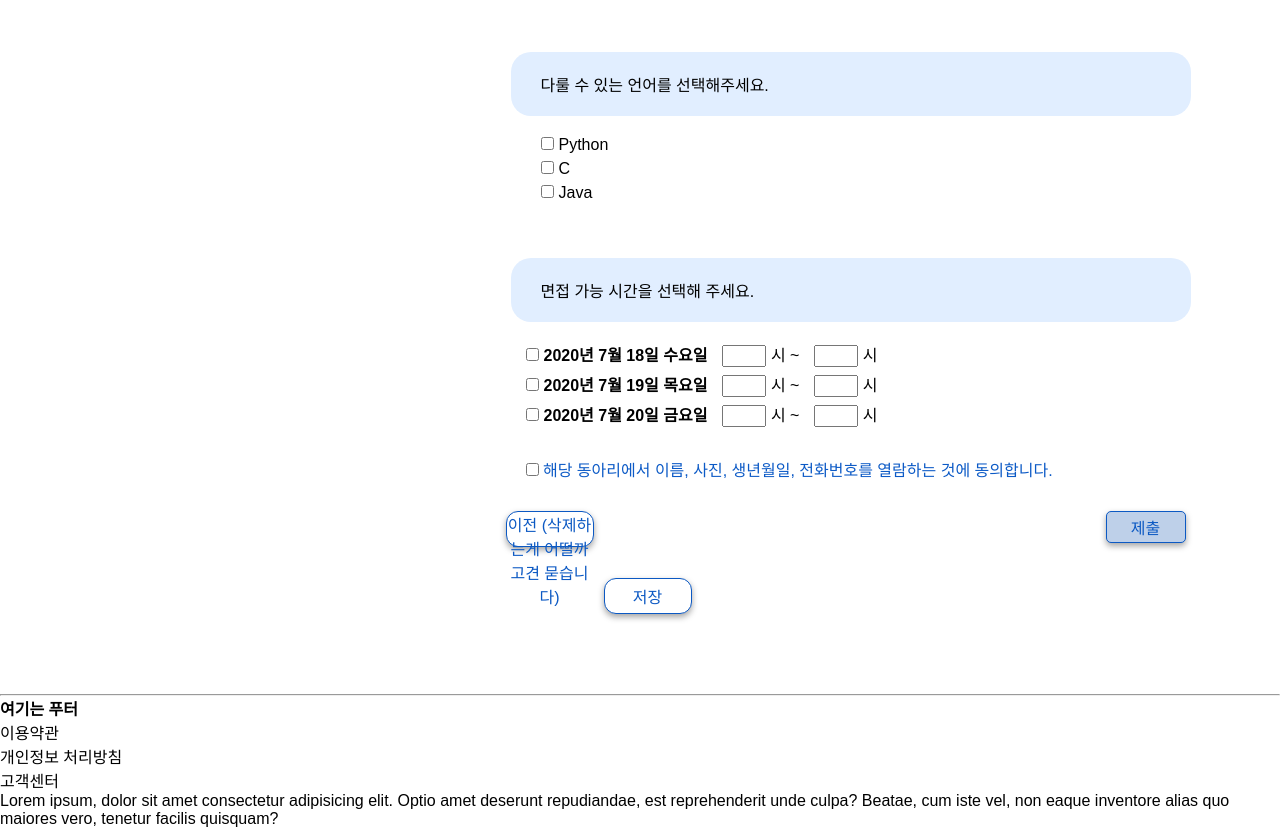
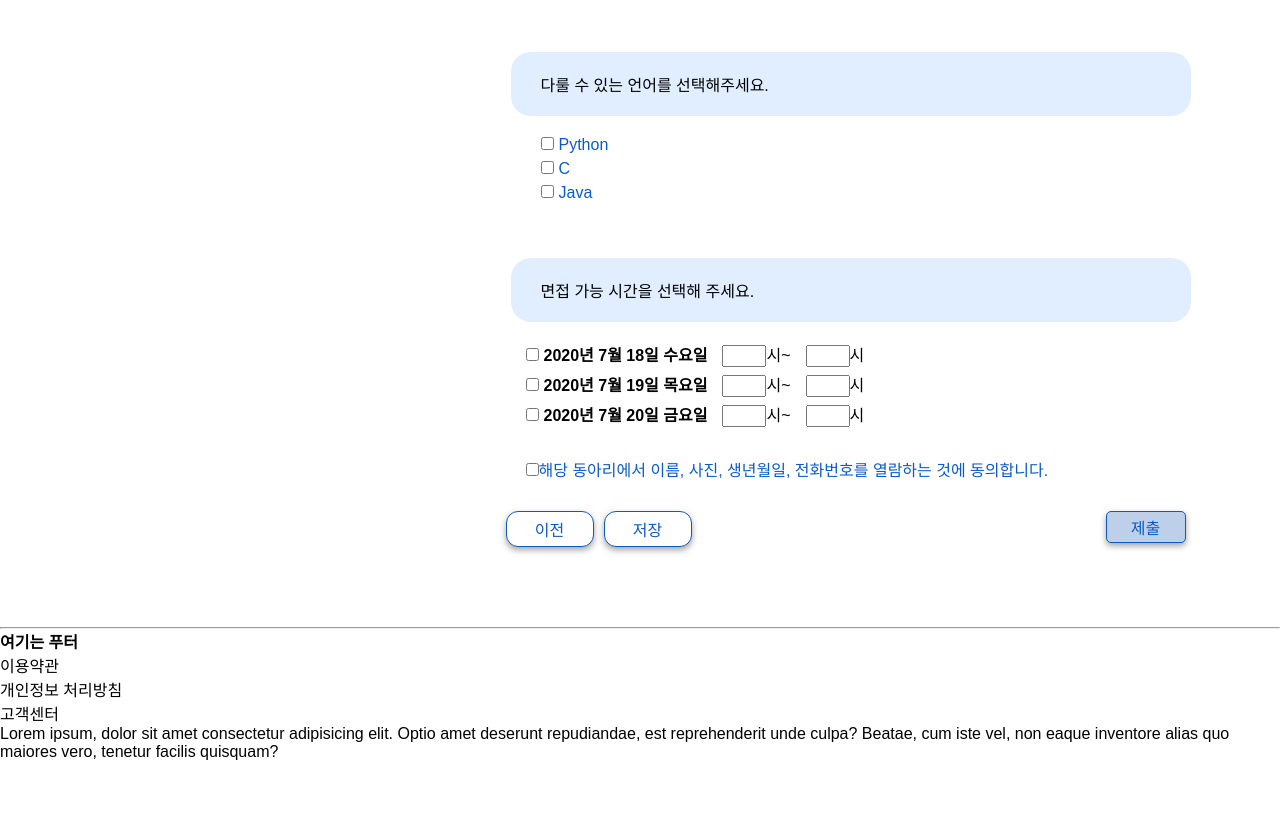
Before and after one commit to Kim-Hyunjo/MoZIP, a React (Create React App) app in the folder front/: page /list/1/1/apply2 in a window 1280 px wide. Shown: the part 863-1691 px from the top of the page. After the commit the page ends 1624 px from the top, so only its background shows below. Built offline with nearby package versions, Linux system fonts and the light colour scheme.

Commit message:
feat: modify list/apply

```diff
--- a/front/src/pages/list/apply/Apply.tsx
+++ b/front/src/pages/list/apply/Apply.tsx
@@ -1,41 +1,39 @@
 import { Button } from 'antd';
-import React, { useState } from 'react';
-import { Link, RouteComponentProps } from 'react-router-dom';
+import React,{useState} from 'react'
+import {
+    BrowserRouter as Router,
+    Route,
+    Link,
+    Switch,
+    NavLink,
+  } from 'react-router-dom';
+const Apply = () => {
+    const [notification, setNotification]:any = useState<boolean>(false)
+    const checkHandler:any = (e:Event)=>{
+        setNotification((e.target as any).checked)
 
-const Apply = (
-  props: RouteComponentProps<{ subject: string; circle_id: string }>,
-) => {
-  const [notification, setNotification]: any = useState<boolean>(false);
-  const [checkError, setCheckError] = useState('');
-  const checkHandler: any = (e: Event) => {
-    setNotification((e.target as any).checked);
-  };
+    }
     // const onSubmit :any = (e:Event) =>{
     //     e.preventDefault();
     // }
-  const renderSubmit = () => {
-    if (notification) {
-      return (
-        <Link
-          to={`/list/${props.match.params.subject}/${props.match.params.circle_id}/apply2`}
-        >
-          <button id="button4" type="submit">
-            다음
-          </button>
-        </Link>
-      );
-    } else
-      return (
-        <button id="button4" type="submit" disabled>
-          다음
-        </button>
-      );
-  };
+    const renderSubmit = () =>{
+
+        if(notification){
+            return(
+
+                <Link to='/list/academy/{circleID}/apply2'><button type="submit" >다음</button></Link>
+            )
+        }
+        return(
+            <button type="submit"disabled>다음</button>
+        )
+    }
+
+
     const clubRecruitInfo = [
         {
           name: 'TAVE',
-      notice:
-        '- ㅇㅇㅇ의 활동 기간은 2020년11월부터 2021년 2월까지입니다. 만약, 이 기간내에 졸업을 예정하고 계신다면 아쉽지만 활동이 불가능합니다.\n\n- 코로나 19 사태로 인하여 정부의 사회적 거리두기 정책에 따라  면접은 전체 온라인으로 진행됩니다. 면접 시간에 대한 자세한 사항은 서류 합격자 대상으로 재공지 드리겠습니다.\n\n- 활동 회비는 최종 합격자 대상으로 첫 모임때에 공지됩니다.\n\n※ 프론티어란? ㅇㅇㅇ 7기를 이끌어가는 리더를 양성하는 과정으로 소정 기간의 교육을 통해 7기의 전체 운영을 담당하게 됩니다.\n\n※ 기타 문의 사항 : 플러스 친구 추가 후 문의( http://pf.kakao.com/_abcdef )',
+          notice : '- ㅇㅇㅇ의 활동 기간은 2020년11월부터 2021년 2월까지입니다. 만약, 이 기간내에 졸업을 예정하고 계신다면 아쉽지만 활동이 불가능합니다.\n\n- 코로나 19 사태로 인하여 정부의 사회적 거리두기 정책에 따라  면접은 전체 온라인으로 진행됩니다. 면접 시간에 대한 자세한 사항은 서류 합격자 대상으로 재공지 드리겠습니다.\n\n- 활동 회비는 최종 합격자 대상으로 첫 모임때에 공지됩니다.\n\n※ 프론티어란? ㅇㅇㅇ 7기를 이끌어가는 리더를 양성하는 과정으로 소정 기간의 교육을 통해 7기의 전체 운영을 담당하게 됩니다.\n\n※ 기타 문의 사항 : 플러스 친구 추가 후 문의( http://pf.kakao.com/_abcdef )'
         },
       ];
     return (
@@ -47,20 +45,15 @@ const Apply = (
             </div>
             <div>
             {/* <form onSubmit={onSubmit} > */}
-        <form className="noticeConsent">
+            <form className = "noticeConsent">
                 <label htmlFor=""></label>
-          <input
-            type="checkbox"
-            name="agreement"
-            checked={notification}
-            onChange={checkHandler}
-          />
-          <span> 본 공지사항을 모두 읽었으며 동의합니다.</span>
+                <input type="checkbox" name="agreement" checked= {notification} onChange={checkHandler}/>
+                <span>본 공지사항을 모두 읽었으며 동의합니다.</span>
             </form>
             <div className="next">{renderSubmit()}</div>
             </div>
         </div>
-  );
-};
+    )
+}
 
-export default Apply;
+export default Apply
--- a/front/src/pages/list/apply/Apply2.tsx
+++ b/front/src/pages/list/apply/Apply2.tsx
@@ -47,15 +47,7 @@ const Apply2 = ({ history }: any) => {
     history.goBack();
   };
 
-  useEffect(() => {
-    console.log(history);
-    const unblock = history.block(
-      '뒤로가실 경우 작성한 내용은 저장되지 않습니다.',
-    );
-    return () => {
-      unblock();
-    };
-  }, [history]);
+
 
   const renderSubmit = () => {
     if (agreement) {
@@ -88,7 +80,7 @@ const Apply2 = ({ history }: any) => {
                 <label htmlFor="">TAVE에 지원한 동기를 알려주세요.</label>
               </div>
               <div>
-                <textarea name="" id="" cols={80} rows={5}></textarea>
+               <textarea name="" id="" cols={80}rows={5} onChange={handleChange1} value={motivation}></textarea>
               </div>
             </div>
 
@@ -99,7 +91,7 @@ const Apply2 = ({ history }: any) => {
                 </label>
               </div>
               <div>
-                <textarea name="" id="" cols={80} rows={5}></textarea>
+              <textarea name="" id="" cols={80}rows={5} onChange={handleChange2} value={reason}></textarea>
               </div>
             </div>
 
@@ -109,15 +101,13 @@ const Apply2 = ({ history }: any) => {
               </div>
               <div>
                 <div className="applyCheckbox">
-                  <input type="checkbox" name="Python" value="Python" />
-                  Python
+                <input type="checkbox" checked={language1} onChange={checkLangChange1} name="Python" value="Python"/><span>Python</span>
                 </div>
                 <div className="applyCheckbox">
-                  <input type="checkbox" name="C" value="C" />C
+                <input type="checkbox" checked={language2} onChange={checkLangChange2} name="C" value="C"/><span>C</span>
                 </div>
                 <div className="applyCheckbox">
-                  <input type="checkbox" name="Java" value="Java" />
-                  Java
+                <input type="checkbox" checked={language3} onChange={checkLangChange3} name="Java" value="Java"/><span>Java</span>
                 </div>
               </div>
             </div>
@@ -129,40 +119,13 @@ const Apply2 = ({ history }: any) => {
               <div>
                 {/* 날짜는 back에서 받아온 데이터로 교체 */}
                 <div>
-                  <input
-                    type="checkbox"
-                    checked={date1}
-                    onChange={checkDateChange1}
-                    name="first"
-                    value="2020년 7월 18일 수요일"
-                  />
-                  <strong>2020년 7월 18일 수요일</strong>
-                  <input type="select" maxLength={2} /> 시 ~
-                  <input type="select" maxLength={2} /> 시
+                <input type="checkbox" checked={date1} onChange={checkDateChange1} name="first" value="2020년 7월 18일 수요일"/><strong>2020년 7월 18일 수요일</strong><input type="select" maxLength={2} />시~<input type="select"maxLength={2} />시
                 </div>
                 <div>
-                  <input
-                    type="checkbox"
-                    checked={date2}
-                    onChange={checkDateChange2}
-                    name="second"
-                    value="2020년 7월 19일 목요일"
-                  />
-                  <strong>2020년 7월 19일 목요일</strong>
-                  <input type="select" maxLength={2} /> 시 ~
-                  <input type="select" maxLength={2} /> 시
+                <input type="checkbox" checked={date2} onChange={checkDateChange2} name="second" value="2020년 7월 19일 목요일"/><strong>2020년 7월 19일 목요일</strong><input type="select"maxLength={2} />시~<input type="select"maxLength={2} />시
                 </div>
                 <div>
-                  <input
-                    type="checkbox"
-                    checked={date3}
-                    onChange={checkDateChange3}
-                    name="third"
-                    value="2020년 7월 20일 금요일"
-                  />
-                  <strong>2020년 7월 20일 금요일</strong>
-                  <input type="select" maxLength={2} /> 시 ~
-                  <input type="select" maxLength={2} /> 시
+                <input type="checkbox" checked={date3} onChange={checkDateChange3} name="third" value="2020년 7월 20일 금요일"/><strong>2020년 7월 20일 금요일</strong><input type="select"maxLength={2}/>시~<input type="select"maxLength={2} />시
                 </div>
               </div>
             </div>
@@ -170,16 +133,7 @@ const Apply2 = ({ history }: any) => {
             <div>
               <form className="noticeConsent">
                 <label htmlFor=""></label>
-                <input
-                  type="checkbox"
-                  checked={agreement}
-                  onChange={checkHandler}
-                />
-                <span>
-                  {' '}
-                  해당 동아리에서 이름, 사진, 생년월일, 전화번호를 열람하는 것에
-                  동의합니다.
-                </span>
+                <input type="checkbox" checked={agreement} onChange={checkHandler}/><span>해당 동아리에서 이름, 사진, 생년월일, 전화번호를 열람하는 것에 동의합니다.</span>
               </form>
             </div>
           </div>
@@ -187,7 +141,7 @@ const Apply2 = ({ history }: any) => {
         <div className="apply2Buttons">
           {/* <Link to="/list/:subject/:circle_id/apply"> */}
           <button id="button1" type="button" onClick={goBack}>
-            이전 (삭제하는게 어떨까 고견 묻습니다)
+            이전
           </button>
           {/* </Link> */}
           <button id="button1" type="button">
```
Lines whose indentation alone changed are shown as unchanged.
